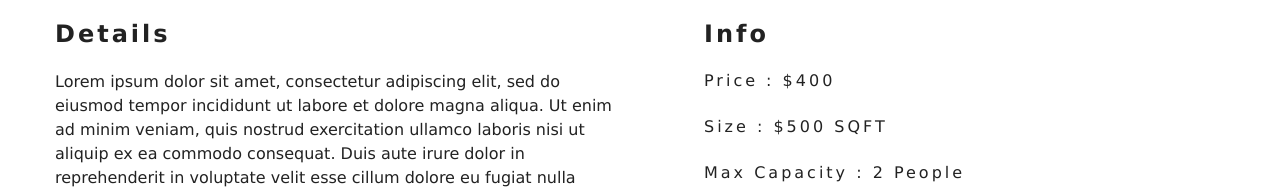
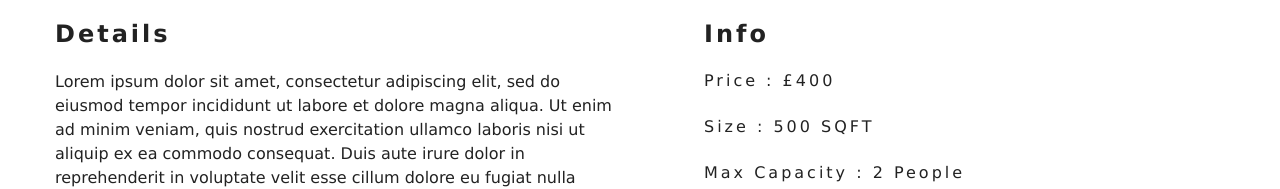
Before and after one commit to Nikhil2591/React-Beach-Resort, a React (Create React App) app: page /rooms/double-deluxe in a window 1280 px wide. Shown: the part 853-1042 px from the top of the page. Built offline with nearby package versions, Linux system fonts and the light colour scheme.

Commit message:
Update SingleRoom.js

```diff
--- a/src/pages/SingleRoom.js
+++ b/src/pages/SingleRoom.js
@@ -65,8 +65,8 @@ export default class SingleRoom extends Component {
                     </article>
                     <article className="info">
                         <h3>info</h3>
-                        <h6>price : ${price}</h6>
-                        <h6>size : ${size} SQFT</h6>
+                        <h6>price : £{price}</h6>
+                        <h6>size : {size} SQFT</h6>
                         <h6>max capacity : {
                             capacity > 1 ? `${capacity} people` : `
                                 ${capacity} person`}
```
